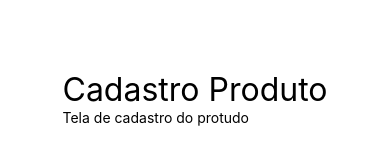
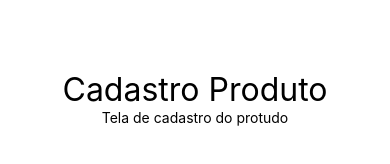
Before and after one commit to paulosvdd05/curso-react-native, a React Native app: screen / in a window 390 px wide. Shown: the part 324-488 px from the top of the page. Built offline with nearby package versions, Linux system fonts and the light colour scheme.

Commit message:
fragment pt2

```diff
--- a/src/components/Titulo.tsx
+++ b/src/components/Titulo.tsx
@@ -1,12 +1,13 @@
-import React from 'react'
-import {View, Text} from 'react-native'
+import React, {Fragment} from 'react'
+import { View, Text } from 'react-native'
 import Estilo from './estilo'
 
 export default props => {
-    return(
-        <View>
+    return (
+        <Fragment>
             <Text style={Estilo.txtG}>{props.principal}</Text>
             <Text>{props.secundario}</Text>
-        </View>
+        </Fragment>
+
     )
 }
```
